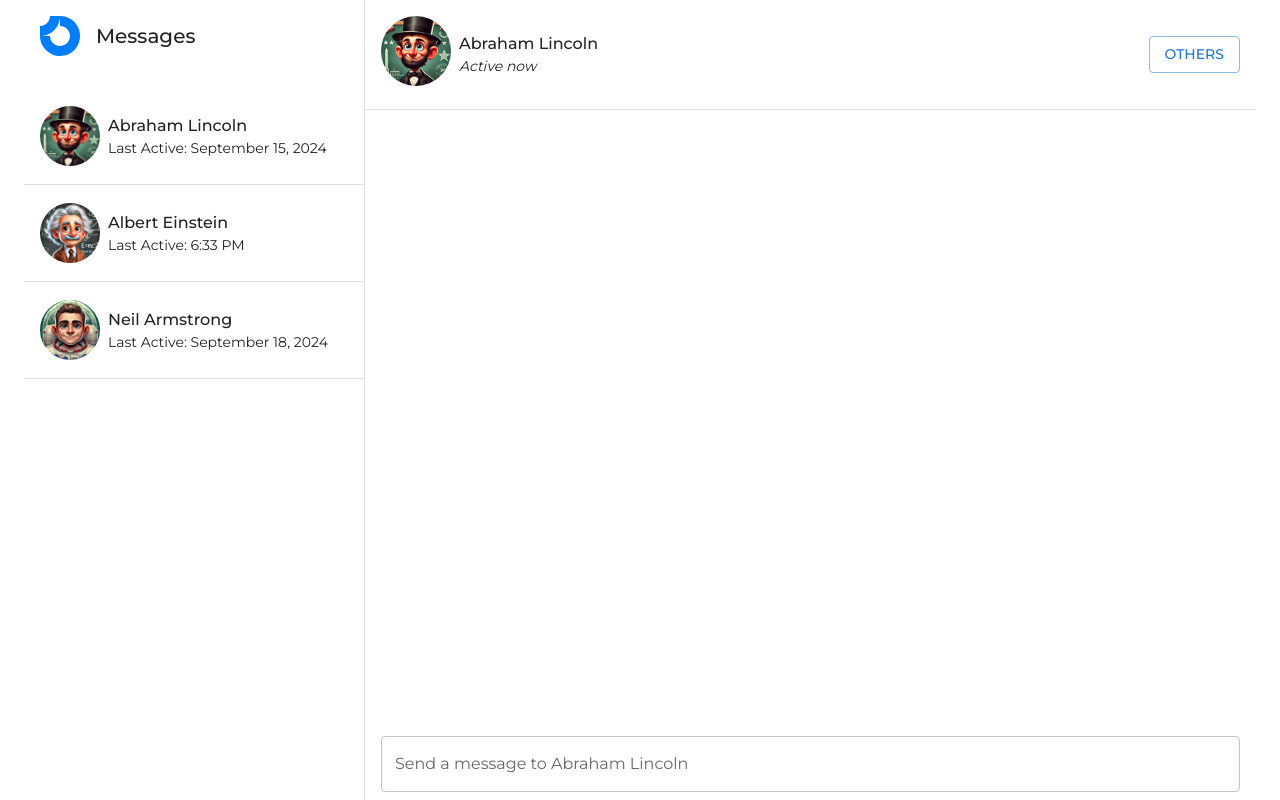
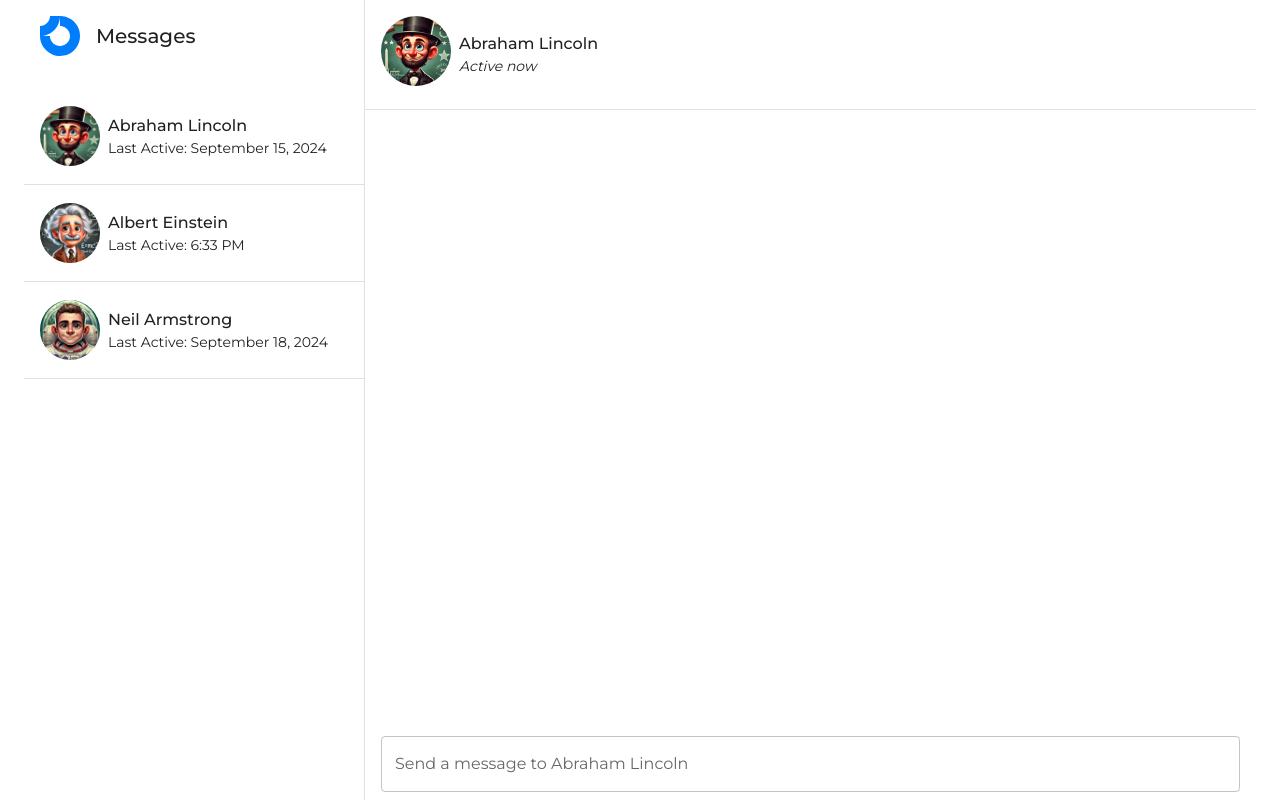
Before and after one commit to tuheli/historical-figures-openai, a React (Vite) app in the folder client/: page / in a window 1280 px wide. Built offline with nearby package versions, Linux system fonts and the light colour scheme.

Commit message:
Breakpoints determine others button visibility

```diff
--- a/client/src/components/chat-with-historical-figure/top-section/HistoricalFigureProfile.tsx
+++ b/client/src/components/chat-with-historical-figure/top-section/HistoricalFigureProfile.tsx
@@ -64,7 +64,13 @@ export const HistoricalFigureProfile = () => {
             </Typography>
           </Stack>
         </Stack>
-        <Button variant="outlined" onClick={onClickOthers}>
+        <Button
+          variant="outlined"
+          onClick={onClickOthers}
+          sx={{
+            display: { xs: "block", sm: "block", md: "none" },
+          }}
+        >
           Others
         </Button>
       </Stack>
```
